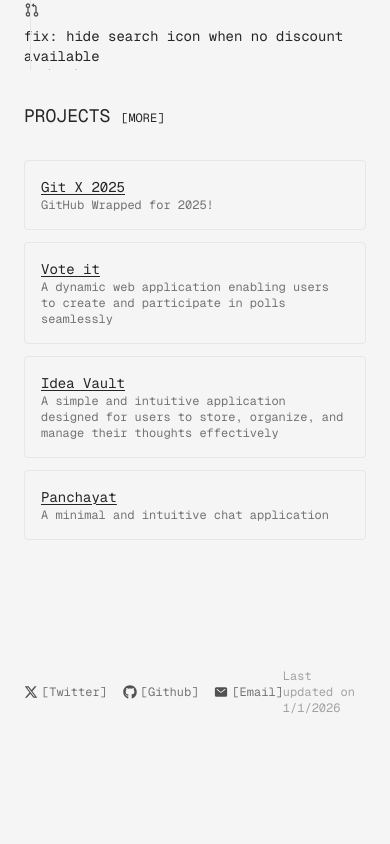
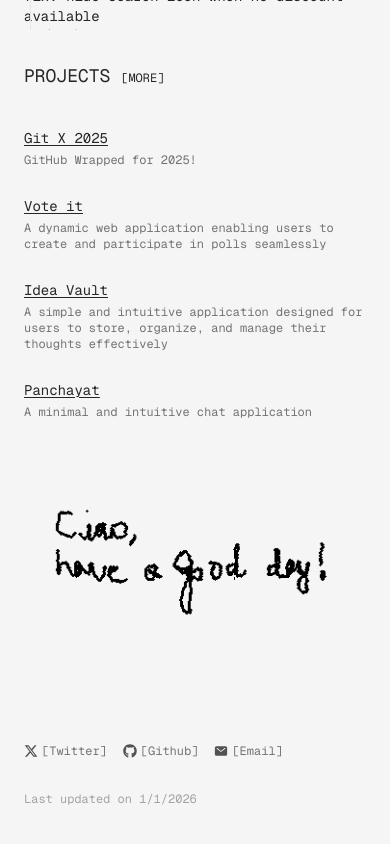
Before and after one commit to abhix4/portfolio, a Next.js app: page / in a window 390 px wide. Shown: the part 980-1824 px from the top of the page. Before the commit the page ends 1736 px from the top, so only its background shows below. Built offline with nearby package versions, Linux system fonts and the light colour scheme.

Commit message:
add more v2 styling

```diff
--- a/app/_components/CareerCard.tsx
+++ b/app/_components/CareerCard.tsx
@@ -19,7 +19,9 @@ export default function CareerCard() {
             priority
             draggable={false}
           />
-          <a className="text-sm font-mono" href='https://buildrappo.com'>Buildrappo</a>
+          <a className="text-sm font-mono" href="https://buildrappo.com">
+            Buildrappo
+          </a>
         </div>
       </div>
     </div>
--- a/app/_components/Footer.tsx
+++ b/app/_components/Footer.tsx
@@ -1,9 +1,10 @@
 'use client';
 import { FaXTwitter } from 'react-icons/fa6';
 import { FaGithub } from 'react-icons/fa6';
-import { IoEarth, IoMail, IoMailOutline } from 'react-icons/io5';
+import { IoMail } from 'react-icons/io5';
 import { motion } from 'framer-motion';
-import { BiMailSend } from 'react-icons/bi';
+
+import Image from 'next/image';
 
 export default function Footer() {
   const fadeUpVariants = {
@@ -26,13 +27,22 @@ export default function Footer() {
 
   return (
     <motion.div
-      className="flex flex-col justify-center items-start gap-8 sm:gap-4 mt-32"
+      className="flex flex-col justify-center items-start sm:gap-4 mt-12"
       variants={fadeUpVariants}
       initial="hidden"
       animate="visible"
       custom={1}
     >
-      <div className="flex justify-between text-sm w-full">
+      <Image
+        src="/greeting.gif"
+        width={400}
+        height={30}
+        className="cursor-pointer bg-cover  mx-auto"
+        alt="abhi-logo"
+        loading="eager"
+        draggable={false}
+      />
+      <div className="flex flex-col lg:flex-row justify-between gap-8 text-sm w-full">
         <div className=" flex gap-4 ">
           <a href="https://x.com/abhiix4" className="flex gap-1 items-center">
             <FaXTwitter className="cursor-pointer text-neutral-600" />{' '}
@@ -56,7 +66,9 @@ export default function Footer() {
           </a>
         </div>
 
-        <p className='text-xs  text-neutral-400 font-mono ml-auto'>Last updated on 1/1/2026</p>
+        <p className="text-xs  text-neutral-400 font-mono ">
+          Last updated on 1/1/2026
+        </p>
       </div>
     </motion.div>
   );
--- a/app/_components/Hero.tsx
+++ b/app/_components/Hero.tsx
@@ -135,7 +135,10 @@ export default function Hero() {
       </div>
 
       <div>
-        <a className="text-lg uppercase font-mono text-neutral-800" href='/projects'>
+        <a
+          className="text-lg uppercase font-mono text-neutral-800"
+          href="/projects"
+        >
           Projects <span className="text-xs">[more]</span>
         </a>
 
--- a/app/_components/ProjectCard.tsx
+++ b/app/_components/ProjectCard.tsx
@@ -1,6 +1,7 @@
 'use client';
 import { motion } from 'framer-motion';
 import Image from 'next/image';
+import { ArrowUpRightIcon } from './svgs/next';
 
 export default function ProjectCard({
   url,
@@ -21,7 +22,7 @@ export default function ProjectCard({
 }) {
   return (
     <motion.div
-      className=" rounded-sm px-4 py-4 border border-gray-200 "
+      className=" py-2  "
       initial={{ opacity: 0, y: 20 }}
       whileInView={{
         opacity: 1,
@@ -52,27 +53,33 @@ export default function ProjectCard({
           transition={{ delay: 0.2, duration: 0.5 }}
         >
           {link ? (
-            <motion.span
-              className=" underline-offset-2 text-neutral-800 underline"
+            <motion.div
+              className=" underline-offset-2 text-neutral-800 underline "
               whileHover={{ opacity: 0.8 }}
               transition={{ duration: 0.2 }}
             >
-              <a href={link}>{title} </a>
-            </motion.span>
+              <a href={link} className="flex group h-1 ">
+                {title}{' '}
+                <ArrowUpRightIcon
+                  size={14}
+                  className="hidden group-hover:block transition-all duration-500 ease-in"
+                />{' '}
+              </a>
+            </motion.div>
           ) : (
-            <motion.span
+            <motion.div
               className="underline-offset-2 text-neutral-800 underline"
               whileHover={{ opacity: 0.8 }}
               transition={{ duration: 0.2 }}
             >
               <a href={git}>{title} </a>
-            </motion.span>
+            </motion.div>
           )}
           <br />
         </motion.div>
 
         <motion.p
-          className=" text-xs text-neutral-500  font-mono"
+          className=" text-xs text-neutral-500 font-mono"
           initial={{ opacity: 0 }}
           whileInView={{ opacity: 1 }}
           viewport={{ once: true }}
--- /dev/null
+++ b/app/_components/svgs/next.tsx
@@ -0,0 +1,99 @@
+'use client';
+
+import type { Variants } from 'framer-motion';
+import { motion, useAnimation } from 'framer-motion';
+import type { HTMLAttributes } from 'react';
+import { forwardRef, useCallback, useImperativeHandle, useRef } from 'react';
+
+import { cn } from '@/lib/utils';
+
+export interface ArrowUpRightIconHandle {
+  startAnimation: () => void;
+  stopAnimation: () => void;
+}
+
+interface ArrowUpRightIconProps extends HTMLAttributes<HTMLDivElement> {
+  size?: number;
+}
+
+const ARROW_VARIANTS: Variants = {
+  normal: {
+    scale: 1,
+    translateX: 0,
+    translateY: 0,
+  },
+  animate: {
+    scale: [1, 0.85, 1],
+    translateX: [0, -4, 0],
+    translateY: [0, 4, 0],
+    originX: 1,
+    originY: 0,
+    transition: {
+      duration: 0.5,
+      ease: 'easeInOut',
+    },
+  },
+};
+
+const ArrowUpRightIcon = forwardRef<
+  ArrowUpRightIconHandle,
+  ArrowUpRightIconProps
+>(({ onMouseEnter, onMouseLeave, className, size = 28, ...props }, ref) => {
+  const controls = useAnimation();
+  const isControlledRef = useRef(false);
+
+  useImperativeHandle(ref, () => {
+    isControlledRef.current = true;
+    return {
+      startAnimation: () => controls.start('animate'),
+      stopAnimation: () => controls.start('normal'),
+    };
+  });
+
+  const handleMouseEnter = useCallback(
+    (e: React.MouseEvent<HTMLDivElement>) => {
+      if (!isControlledRef.current) controls.start('animate');
+      onMouseEnter?.(e);
+    },
+    [controls, onMouseEnter]
+  );
+
+  const handleMouseLeave = useCallback(
+    (e: React.MouseEvent<HTMLDivElement>) => {
+      if (!isControlledRef.current) controls.start('normal');
+      onMouseLeave?.(e);
+    },
+    [controls, onMouseLeave]
+  );
+
+  return (
+    <div
+      className={cn(className)}
+      onMouseEnter={handleMouseEnter}
+      onMouseLeave={handleMouseLeave}
+      {...props}
+    >
+      <svg
+        fill="none"
+        height={size}
+        stroke="currentColor"
+        strokeLinecap="round"
+        strokeLinejoin="round"
+        strokeWidth="2"
+        viewBox="0 0 24 24"
+        width={size}
+        xmlns="http://www.w3.org/2000/svg"
+      >
+        <motion.g animate={controls} variants={ARROW_VARIANTS}>
+          <path d="M7 7H17" />
+          <path d="M17 7V17" />
+          <path d="M7 17L17 7" />
+        </motion.g>
+      </svg>
+    </div>
+  );
+});
+
+ArrowUpRightIcon.displayName = 'ArrowUpRightIcon';
+
+export { ArrowUpRightIcon };
--- a/app/layout.tsx
+++ b/app/layout.tsx
@@ -44,7 +44,7 @@ export default function RootLayout({
 }) {
   return (
     <html lang="en" className={`${inter.variable} ${geistMono.variable}`}>
-      <body className="antialiased bg-neutral-100 pb-40 sm:py-10 max-w-[600px] mx-auto sm:px-6">
+      <body className="antialiased bg-neutral-100 pb-40  max-w-[600px] mx-auto sm:px-6">
         <NavBar />
         {children}
       </body>
--- a/app/projects/page.tsx
+++ b/app/projects/page.tsx
@@ -4,7 +4,9 @@ import ProjectCard from '../_components/ProjectCard';
 export default function ProjectsPage() {
   return (
     <div>
-      <h1 className="text-lg uppercase font-mono text-neutral-800">/Projects</h1>
+      <h1 className="text-lg uppercase font-mono text-neutral-800">
+        /Projects
+      </h1>
 
       <div>
         <div className="flex flex-col gap-3 mt-[30px] font-mono ">
```
Also changed, not shown: public/greeting.gif (added).
